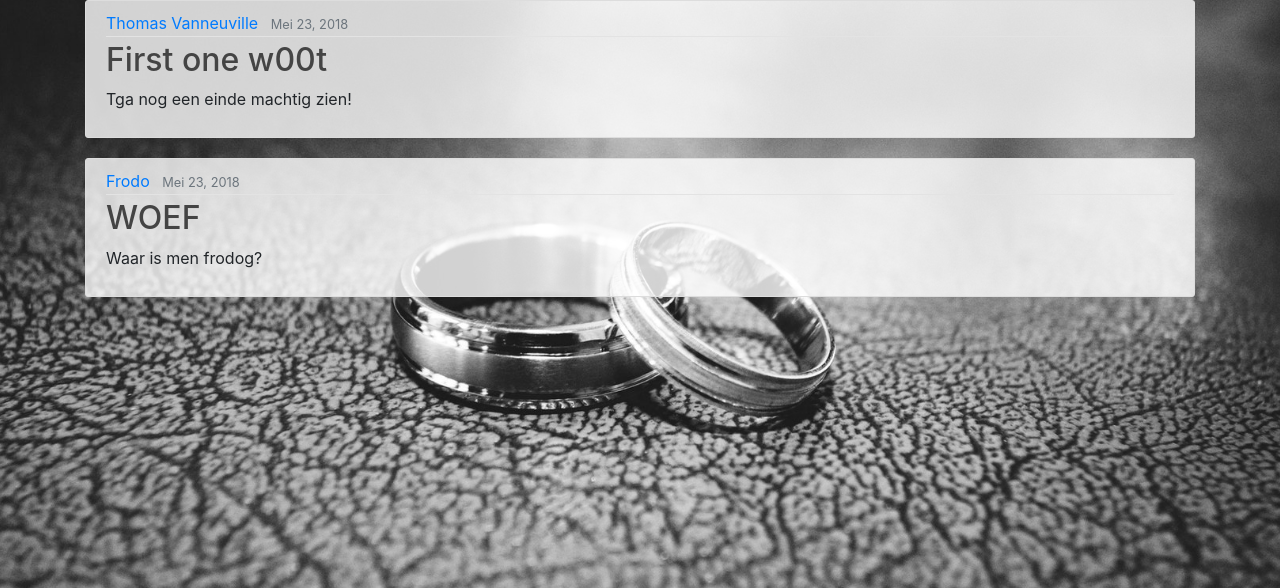
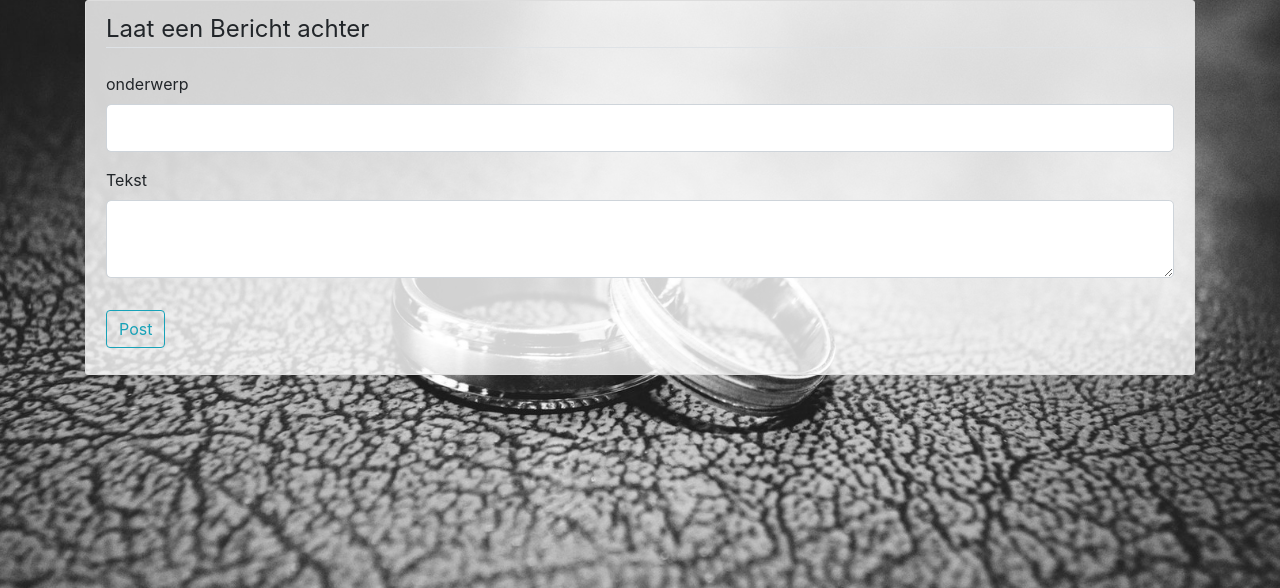
Before and after one commit to kulderzipken/trouw, a Flask app: page /forum in a window 1280 px wide. Shown: the part 56-644 px from the top of the page. Run offline with Flask 2, Linux system fonts and the light colour scheme; a user stored in the database is signed in; data that the repository does not hold is empty; some libraries are stand-ins or nearby versions.

Commit message:
Forum aan db gelinkt , zou normaal moeten werken

```diff
--- a/trouw/forms.py
+++ b/trouw/forms.py
@@ -46,3 +46,8 @@ class UpdateAccountForm(FlaskForm):
         user = User.query.filter_by(username=name.data).first()
         if user:
             raise ValidationError('Naam Bestaal Al')
+
+class PostForm(FlaskForm):
+    title = StringField('onderwerp', validators=[DataRequired()])
+    content = TextAreaField('Tekst', validators=[DataRequired()])
+    submit= SubmitField('Post')
--- a/trouw/routes.py
+++ b/trouw/routes.py
@@ -3,25 +3,10 @@ import secrets
 from PIL import Image
 from flask import render_template, flash, redirect, url_for, request
 from trouw import app, db, bcrypt
-from trouw.forms import RegistrationForm, LoginForm, UpdateAccountForm
+from trouw.forms import RegistrationForm, LoginForm, UpdateAccountForm, PostForm
 from trouw.models import User, Post
 from flask_login import login_user, current_user, logout_user, login_required
 
-
-posts = [
-    {
-        'author': 'Thomas Vanneuville',
-        'title': 'First one w00t',
-        'content': 'Tga nog een einde machtig zien!',
-        'date_posted': 'Mei 23, 2018'
-    },
-    {
-        'author': 'Frodo',
-        'title': 'WOEF',
-        'content': 'Waar is men frodog?',
-        'date_posted': 'Mei 23, 2018'
-    }
-]
 
 @app.route("/")
 @app.route("/home")
@@ -36,9 +21,18 @@ def about():
 def fotos():
     return render_template('fotos.html', title = "Foto's")
 
-@app.route("/forum")
+@app.route("/forum", methods=['GET', 'POST'])
+@login_required
 def forum():
-    return render_template('forum.html',posts=posts)
+    form = PostForm()
+    posts = Post.query.all()
+    if form.validate_on_submit():
+        post = Post(title=form.title.data, content=form.content.data,author= current_user)
+        db.session.add(post)
+        db.session.commit()
+        flash('Your post has been created!', 'success')
+        return redirect(url_for('forum'))
+    return render_template('forum.html',posts=posts, form=form)
 
 @app.route("/register", methods=['GET', 'POST'])
 def register():
--- a/trouw/templates/forum.html
+++ b/trouw/templates/forum.html
@@ -1,15 +1,56 @@
 {% extends "layout.html" %}
 {% block content %}
+<div class="content-section">
     {% for post in posts %}
-        <article class="media content-section">
+    <article class="media content-section">
+        <img class="rounded-circle article-img" src="{{ url_for('static', filename='profile_pics/' + post.author.image_file) }}">
         <div class="media-body">
-            <div class="article-metadata">
-            <a class="mr-2" href="#">{{ post.author }}</a>
-            <small class="text-muted">{{ post.date_posted }}</small>
+        <div class="article-metadata">
+            <a class="mr-2" href="#">{{ post.author.name }}</a>
+            <small class="text-muted">{{ post.date_posted.strftime('%Y-%m-%d') }}</small>
+        </div>
+        <h2>{{ post.title }}</h2>
+        <p class="article-content">{{ post.content }}</p>
+        </div>
+    </article>
+    {% endfor %}
+    <form action="" method= "POST">
+        {{ form.hidden_tag() }}
+        <fieldset class="form-group">
+            <legend class="border-bottom mb-4"> Laat een Bericht achter</legend>
+
+            <div class="form-group">
+                {{ form.title.label(class="form-control-label") }}
+                {% if form.title.errors %}
+                    {{ form.title(class="form-control form-control-lg is-invalid") }}
+                    <div class="invalid-feedback">
+                        {% for error in form.title.errors %}
+                            <span>{{ error }}</span>
+                        {% endfor %}
+                    </div>
+                {% else %}
+                    {{ form.title(class="form-control form-control-lg") }}
+                {% endif %}
             </div>
-            <h2><a class="article-title" href="#">{{ post.title }}</a></h2>
-            <p class="article-content">{{ post.content }}</p>
+
+            <div class="form-group">
+                {{ form.content.label(class="form-control-label") }}
+                {% if form.content.errors %}
+                    {{ form.content(class="form-control form-control-lg is-invalid") }}
+                    <div class="invalid-feedback">
+                        {% for error in form.content.errors %}
+                            <span>{{ error }}</span>
+                        {% endfor %}
+                    </div>
+                {% else %}
+                    {{ form.content(class="form-control form-control-lg") }}
+                {% endif %}
+            </div>
+        </fieldset>
+        <div class="form-group">
+            {{ form.submit(class="btn btn-outline-info") }}
         </div>
-        </article>
-    {% endfor %}
+
+    </form>
+
 {% endblock content %}
--- a/trouw/templates/layout.html
+++ b/trouw/templates/layout.html
@@ -27,7 +27,9 @@
             <div class="collapse navbar-collapse" id="navbarToggle">
                 <div class="navbar-nav mr-auto">
                 <a class="nav-item nav-link" href="{{ url_for('about') }}">About</a>
+                {% if current_user.is_authenticated %}
                 <a class="nav-item nav-link" href="{{ url_for('forum') }}">Forum</a>
+                {% endif %}
                 <a class="nav-item nav-link" href="{{ url_for('fotos') }}">Foto's</a>
                 </div>
                 <!-- Navbar Right Side -->
```
